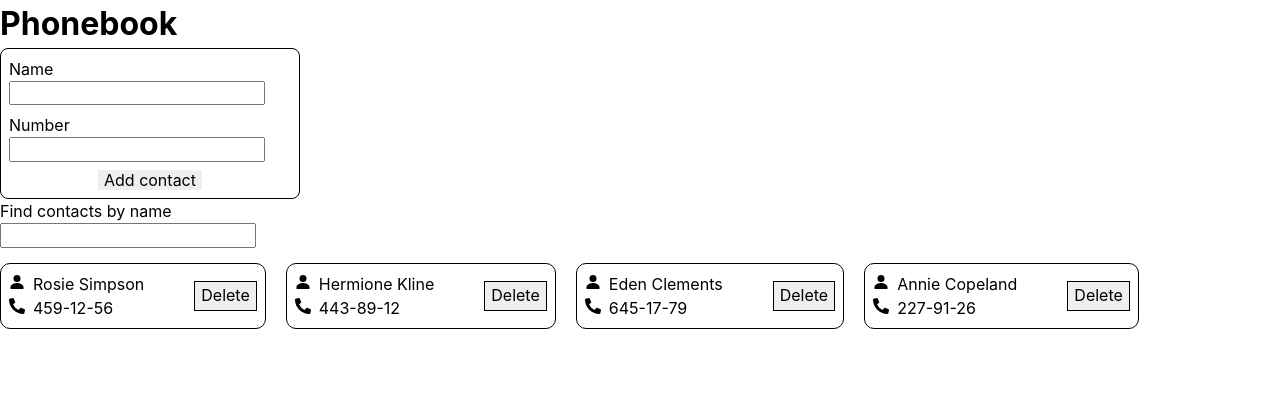
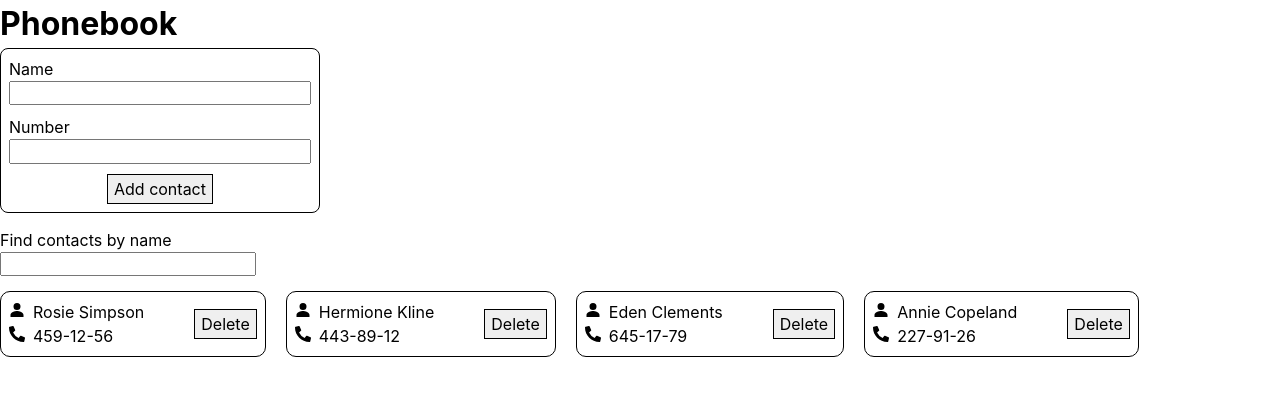
Before and after one commit to YuliiaLukomska/goit-react-hw-03, a React (Vite) app: page / in a window 1280 px wide. Shown: the top 396 px of the page. Built offline with nearby package versions, Linux system fonts and the light colour scheme.

Commit message:
styles done

```diff
--- a/src/components/ContactForm/ContactForm.jsx
+++ b/src/components/ContactForm/ContactForm.jsx
@@ -31,18 +31,20 @@ const ContactForm = ({ addContacts }) => {
       validationSchema={FeedbackSchema}
     >
       <Form className={css.formWrapper}>
-        <label>
+        <label className={css.formLabel}>
           Name
           <Field name="name" type="text" />
-          <ErrorMessage name="name" component="span" />
+          <ErrorMessage name="name" component="span" className={css.error} />
         </label>
-        <label>
+        <label className={css.formLabel}>
           Number
           <Field name="number" type="text" />
-          <ErrorMessage name="number" component="span" />
+          <ErrorMessage name="number" component="span" className={css.error} />
         </label>
 
-        <button type="submit">Add contact</button>
+        <button className={css.formBtn} type="submit">
+          Add contact
+        </button>
       </Form>
     </Formik>
   );
--- a/src/components/ContactForm/ContactForm.module.css
+++ b/src/components/ContactForm/ContactForm.module.css
@@ -1,10 +1,22 @@
 .formWrapper {
-  display: flex;
-  flex-direction: column;
-  gap: 8px;
-  width: 300px;
-  align-items: center;
+  max-width: 320px;
+  width: 100%;
   border: black solid 1px;
   border-radius: 8px;
   padding: 8px;
+  margin-bottom: 15px;
 }
+.formLabel {
+  display: flex;
+  flex-direction: column;
+  margin-bottom: 10px;
+}
+.formBtn {
+  display: block;
+  margin: 0 auto;
+  height: 30px;
+  border: black solid 1px;
+}
+.error {
+  color: red;
+}
```
